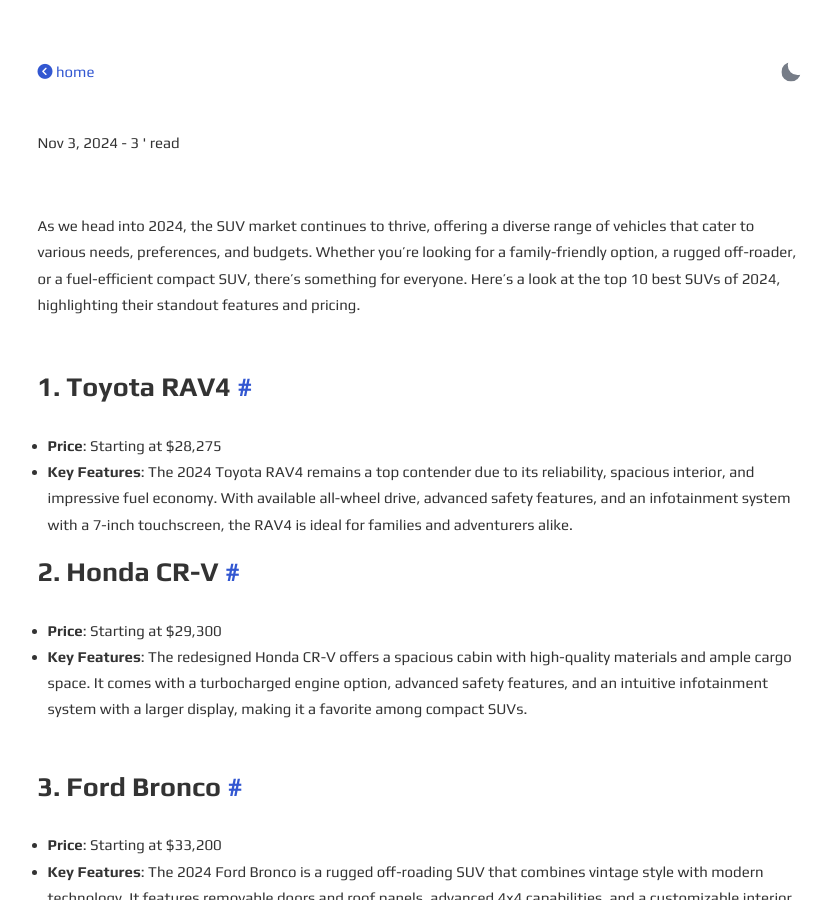
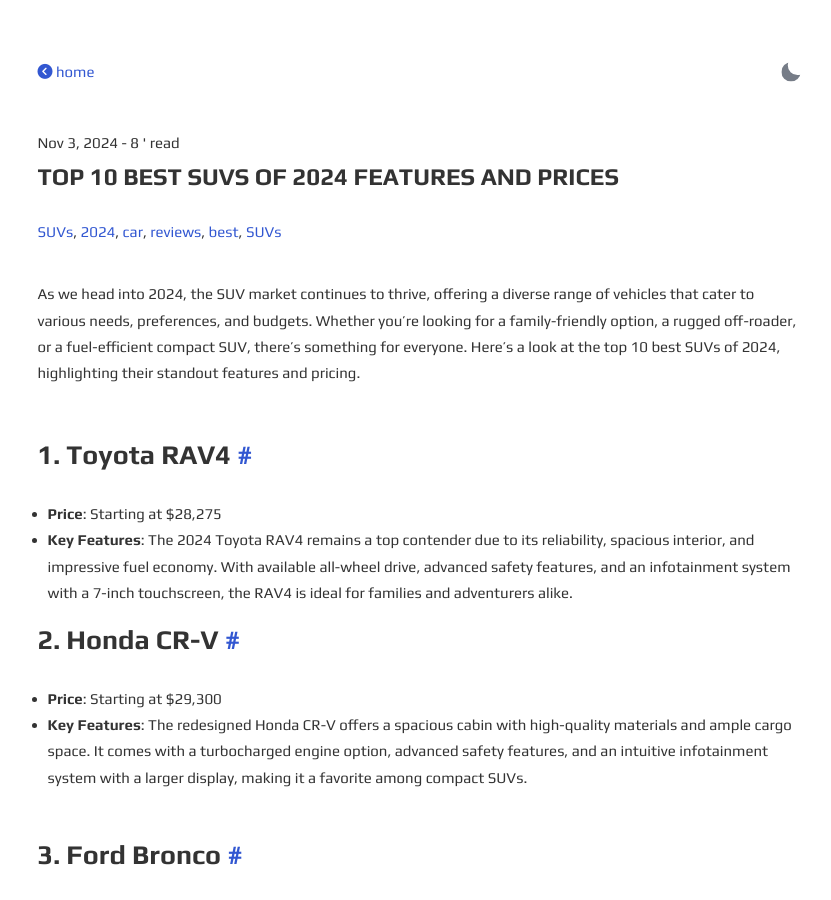
Before and after one commit to ZollaMaga/newsblog, a Jekyll site: the page built from _posts/2024-11-03-top-10-best-suvs-of-2024-features-and-prices.md, in a window 1280 px wide and 900 px high. Shown: the whole window, without its empty margins (220-1051 px from the left). Built offline with Jekyll 4.4.1, drawn with Linux system fonts in a browser that asks for light colours.

Commit message:
Update 2024-11-03-top-10-best-suvs-of-2024-features-and-prices.md

```diff
--- a/_posts/2024-11-03-top-10-best-suvs-of-2024-features-and-prices.md
+++ b/_posts/2024-11-03-top-10-best-suvs-of-2024-features-and-prices.md
@@ -1,6 +1,6 @@
 ---
 layout: post
-title: Top 10 Best SUVs of 2024: Features and Prices
+title: Top 10 Best SUVs of 2024 Features and Prices
 description: Explore the top SUVs of 2024 with their standout features and pricing to help you make an informed choice.
 summary: Discover the best SUVs of 2024, featuring their top specifications, pricing, and what sets them apart in the competitive automotive market.
 tags: SUVs 2024 car reviews best SUVs
```
